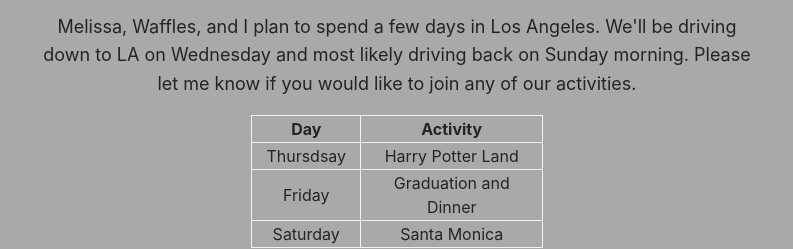
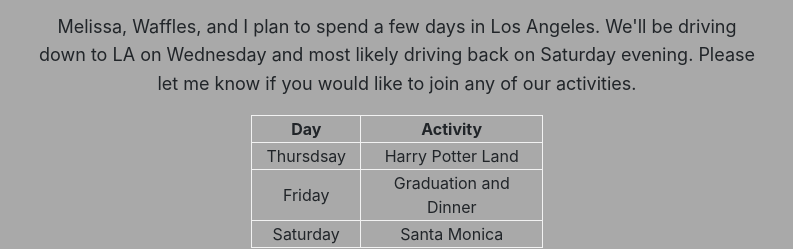
Before and after one commit to itsmeodom/gradAA, a website with bundled scripts: page graduation/index.html in a window 1280 px wide. Shown: the part 1015-1264 px from the top of the page, 243-1036 px from the left. Built offline with nearby package versions, Linux system fonts and the light colour scheme.

Commit message:
Update index.html

```diff
--- a/graduation/index.html
+++ b/graduation/index.html
@@ -84,7 +84,7 @@
                   I will be earning my MS in Geographic Information Science and Technology from the Spatial Science Institute of Dornsife College.
                   I will be walking during the <a href ="https://dornsife.usc.edu/satellite-ceremony-1/" target="_blank">Group 1 Satellite Ceremony</a> for half of Dornsife College. This will be an outdoor ceremony, and there will be a reception on campus. You can find more information <a href="https://dornsife.usc.edu/commencement/" target="_blank">here</a>
               <p>
-                  Melissa, Waffles, and I plan to spend a few days in Los Angeles. We'll be driving down to LA on Wednesday and most likely driving back on Sunday morning. Please let me know if you would like to join any of our activities.
+                  Melissa, Waffles, and I plan to spend a few days in Los Angeles. We'll be driving down to LA on Wednesday and most likely driving back on Saturday evening. Please let me know if you would like to join any of our activities.
               </p>
               <center>
                   <table border = 1 style = "text-align: center; width: 40%; border: solid 1px #f2f2f2;">
```
